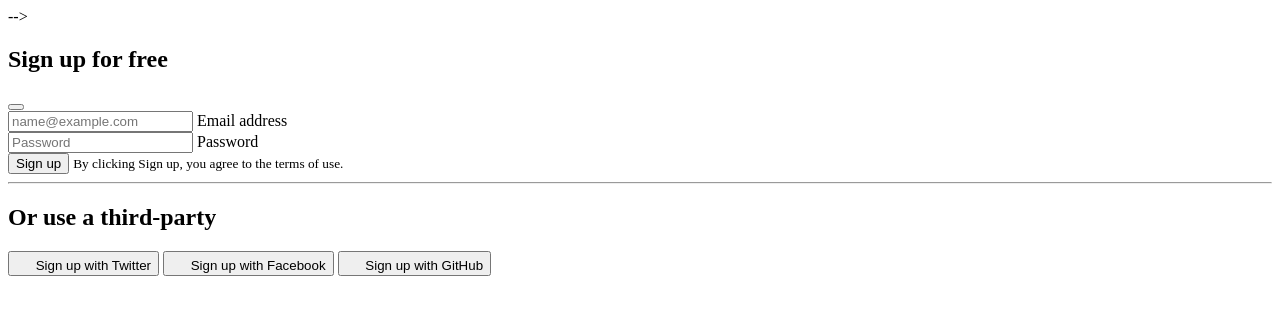
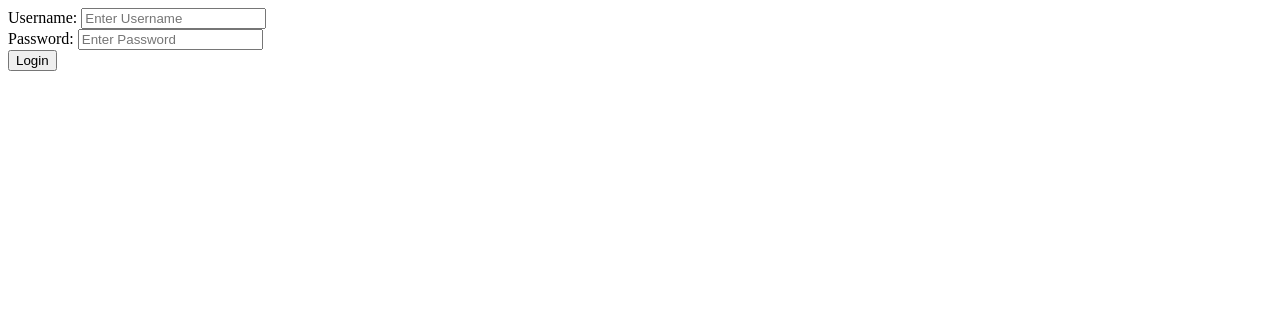
Before and after one commit to iammniraj/Hotel-Booking-Website.., a plain HTML site: page login.html in a window 1280 px wide. Drawn offline with Linux system fonts and the light colour scheme.

Commit message:
checkpoint 8

```diff
--- a/loader.html
+++ b/loader.html
@@ -4,11 +4,18 @@
     <meta charset="UTF-8" />
     <meta http-equiv="X-UA-Compatible" content="IE=edge" />
     <link rel="stylesheet" href="styles/loader.css" />
+    <link
+      href="https://cdn.jsdelivr.net/npm/bootstrap@5.1.3/dist/css/bootstrap.min.css"
+      rel="stylesheet"
+      integrity="sha384-1BmE4kWBq78iYhFldvKuhfTAU6auU8tT94WrHftjDbrCEXSU1oBoqyl2QvZ6jIW3"
+      crossorigin="anonymous"
+    />
+
     <meta name="viewport" content="width=device-width, initial-scale=1.0" />
     <title>Loader</title>
   </head>
   <body>
-    <div class="container">
+    <div class="my-container">
       <div class="loader-img"></div>
     </div>
   </body>
--- a/login.html
+++ b/login.html
@@ -7,7 +7,7 @@
     <title>Login</title>
   </head>
   <body>
-    <!-- <div class="login-details">
+    <div class="login-details">
       <form action="index.html">
         <label for="user-name">Username:</label>
         <input
@@ -17,7 +17,7 @@
           placeholder="Enter Username"
           autocomplete="off"
           required
-        /><br />
+        ><br />
         <label for="pass">Password:</label>
         <input
           type="password"
@@ -26,50 +26,7 @@
           autocomplete="off"
           placeholder="Enter Password"
           required
-        /><br />
+        ><br />
         <button href="index.html">Login</button>
-        <!-- <input type="button" value="login" /> -->
+        <!-- <input type="button" value="login" />
       </form>
-    </div> -->
-    <div class="modal modal-signin position-static d-block bg-secondary py-5" tabindex="-1" role="dialog" id="modalSignin">
-      <div class="modal-dialog" role="document">
-        <div class="modal-content rounded-5 shadow">
-          <div class="modal-header p-5 pb-4 border-bottom-0">
-            <!-- <h5 class="modal-title">Modal title</h5> -->
-            <h2 class="fw-bold mb-0">Sign up for free</h2>
-            <button type="button" class="btn-close" data-bs-dismiss="modal" aria-label="Close"></button>
-          </div>
-
-          <div class="modal-body p-5 pt-0">
-            <form class="">
-              <div class="form-floating mb-3">
-                <input type="email" class="form-control rounded-4" id="floatingInput" placeholder="name@example.com">
-                <label for="floatingInput">Email address</label>
-              </div>
-              <div class="form-floating mb-3">
-                <input type="password" class="form-control rounded-4" id="floatingPassword" placeholder="Password">
-                <label for="floatingPassword">Password</label>
-              </div>
-              <button class="w-100 mb-2 btn btn-lg rounded-4 btn-primary" type="submit">Sign up</button>
-              <small class="text-muted">By clicking Sign up, you agree to the terms of use.</small>
-              <hr class="my-4">
-              <h2 class="fs-5 fw-bold mb-3">Or use a third-party</h2>
-              <button class="w-100 py-2 mb-2 btn btn-outline-dark rounded-4" type="submit">
-                <svg class="bi me-1" width="16" height="16"><use xlink:href="#twitter"/></svg>
-                Sign up with Twitter
-              </button>
-              <button class="w-100 py-2 mb-2 btn btn-outline-primary rounded-4" type="submit">
-                <svg class="bi me-1" width="16" height="16"><use xlink:href="#facebook"/></svg>
-                Sign up with Facebook
-              </button>
-              <button class="w-100 py-2 mb-2 btn btn-outline-secondary rounded-4" type="submit">
-                <svg class="bi me-1" width="16" height="16"><use xlink:href="#github"/></svg>
-                Sign up with GitHub
-              </button>
-            </form>
-          </div>
-        </div>
-      </div>
-    </div>
-  </body>
-</html>
```
Also changed, not shown: styles/loader.css (+19 -4 lines).
